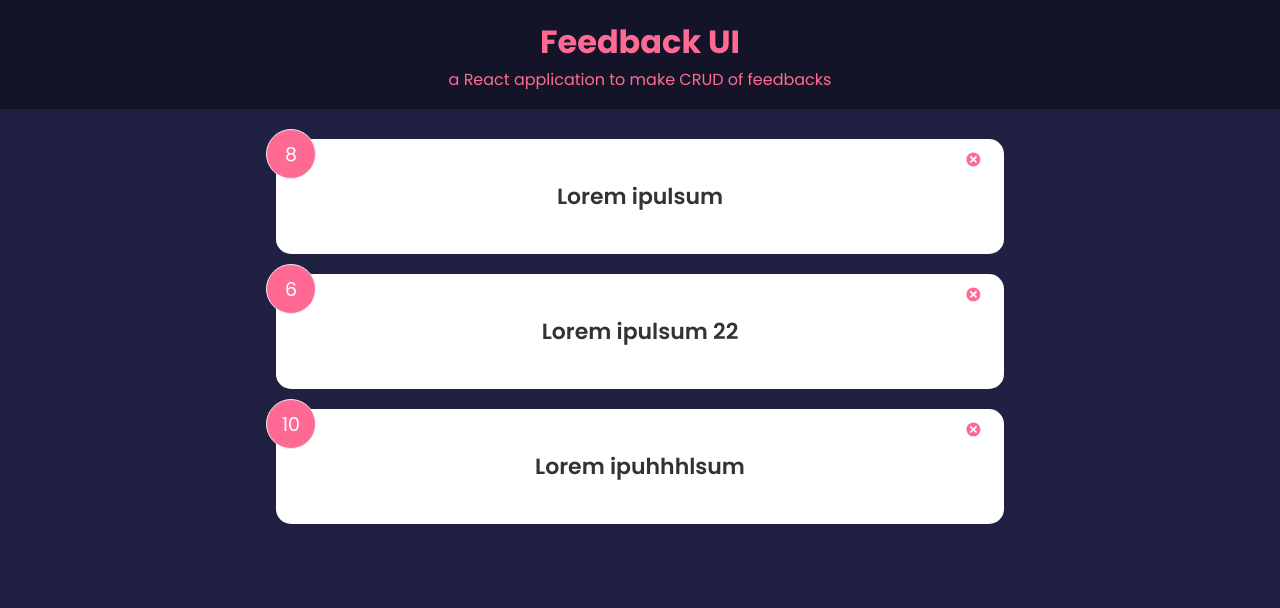
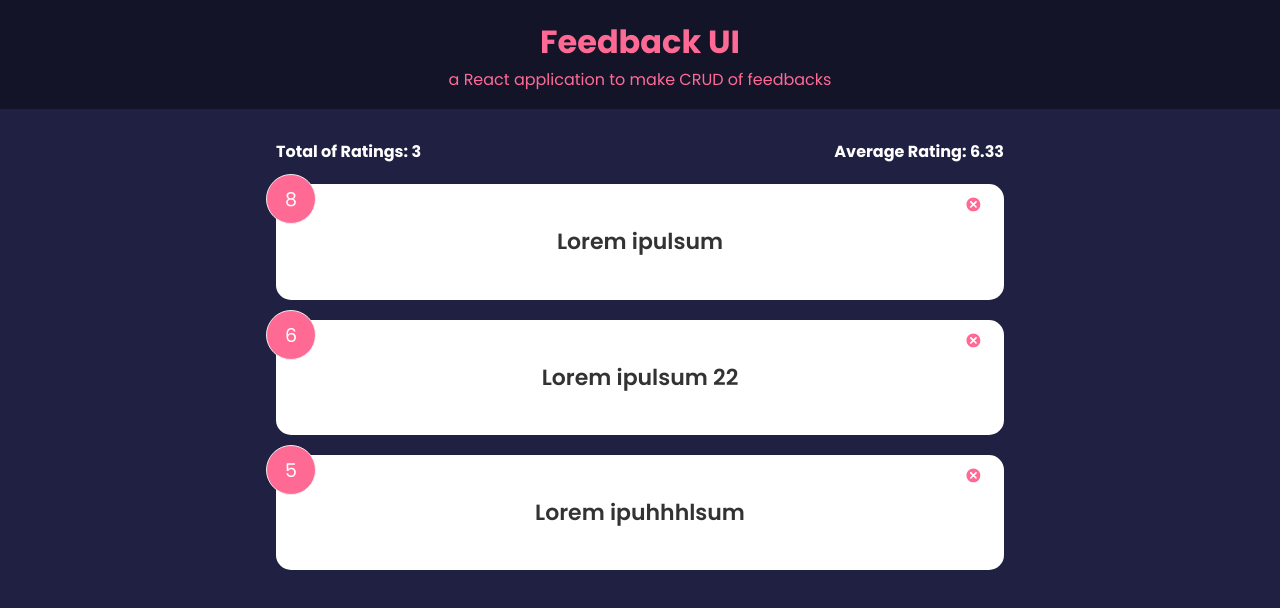
Before and after one commit to mohamedilyeshel/FeedbackApp, a React (Create React App) app: page / in a window 1280 px wide. Shown: the top 608 px of the page. Built offline with nearby package versions, Linux system fonts and the light colour scheme.

Commit message:
Created the FeedbackStats component to calculte the total number of feedbacks and the average rating (using some high level array functions)

```diff
--- a/src/App.js
+++ b/src/App.js
@@ -1,12 +1,13 @@
 import { useState } from "react";
 import FeedbackItemList from "./components/FeedbackItemList";
+import FeedbackStats from "./components/FeedbackStats";
 import Header from "./components/Header";
 
 function App() {
   const data = [
     { itemId: 55589, itemRating: 8, itemText: "Lorem ipulsum" },
     { itemId: 5599959, itemRating: 6, itemText: "Lorem ipulsum 22" },
-    { itemId: 5115589, itemRating: 10, itemText: "Lorem ipuhhhlsum" },
+    { itemId: 5115589, itemRating: 5, itemText: "Lorem ipuhhhlsum" },
   ];
 
   const [feedBackItems, setFeedbackItems] = useState(data);
@@ -26,6 +27,7 @@ function App() {
         desc="a React application to make CRUD of feedbacks"
       />
       <div className="container">
+        <FeedbackStats feedbacks={feedBackItems} />
         <FeedbackItemList
           feedbacks={feedBackItems}
           deleteFeedbacks={deleteFeedbacks}
--- /dev/null
+++ b/src/components/FeedbackStats.jsx
@@ -0,0 +1,26 @@
+function FeedbackStats({ feedbacks }) {
+  const averageRatings = () => {
+    if (!feedbacks || feedbacks.length === 0) {
+      return 0;
+    }
+
+    return (
+      feedbacks
+        .map((item) => {
+          return item.itemRating;
+        })
+        .reduce((totalRatings, currentRatings) => {
+          return totalRatings + currentRatings;
+        }) / feedbacks.length
+    );
+  };
+
+  return (
+    <div className="feedback-stats">
+      <h4>Total of Ratings: {feedbacks.length}</h4>
+      <h4>Average Rating: {averageRatings().toFixed(2)}</h4>
+    </div>
+  );
+}
+
+export default FeedbackStats;
```
